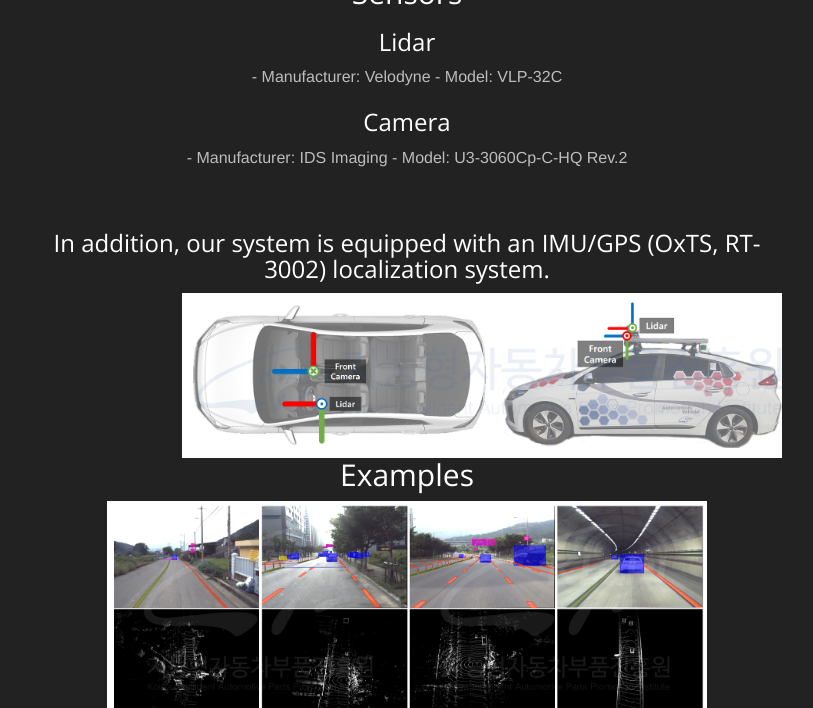
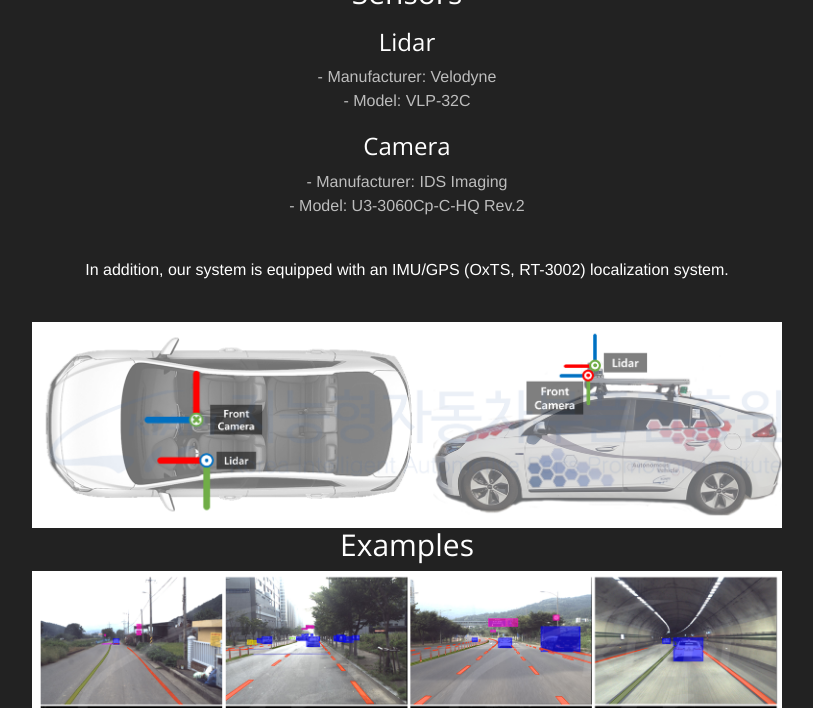
Before and after one commit to thkim1351/Kiapi-Open-Datasets.github.io, a Jekyll site: the page built from docs/index.html, in a window 1280 px wide and 900 px high, scrolled down 3972 px, cut to the strip 192-900 px from the top of the window. Shown: the whole strip, without its empty margins (233-1046 px from the left). Built offline with Jekyll 4.4.1, drawn with Linux system fonts in a browser that asks for light colours.

Commit message:
Update aside.html

```diff
--- a/docs/_includes/aside.html
+++ b/docs/_includes/aside.html
@@ -16,17 +16,21 @@
               <p>
                 <h3>Lidar</h3>
                 <p class="text-faded">
-                  - Manufacturer: Velodyne
+                  - Manufacturer: Velodyne <br>
                   - Model: VLP-32C
                 </p>
                 <h3>Camera</h3>
                 <p class="text-faded">
-                  - Manufacturer: IDS Imaging
+                  - Manufacturer: IDS Imaging <br>
                   - Model: U3-3060Cp-C-HQ Rev.2
                 </p>
                 <br>
-                <h3>In addition, our system is equipped with an IMU/GPS (OxTS, RT-3002) localization system.</h3>
-                <img src="img/contents/kiapi_av_ioniqev.png" width="80%" height="80%" align="right">
+                <p>In addition, our system is equipped with an IMU/GPS (OxTS, RT-3002) localization system.</p>
+                <br>
+                <p>
+                  <img src="img/contents/kiapi_av_ioniqev.png" width="100%" height="100%" align="right">
+                </p>
+                <br>
               </p>
           </div>
       </div>
@@ -35,7 +39,10 @@
       <div class="row">
           <div class="col-lg-8 col-lg-offset-2 text-center">
               <h2 class="section-heading">Examples</h2>
-              <img src="img/contents/kiapi_dataset_example.png" width="80%" height="80%" align="center">
+              <p>
+                <img src="img/contents/kiapi_dataset_example.png" width="100%" height="100%" align="center">
+              </p>
+              <br>
           </div>
       </div>
     </div>
```
